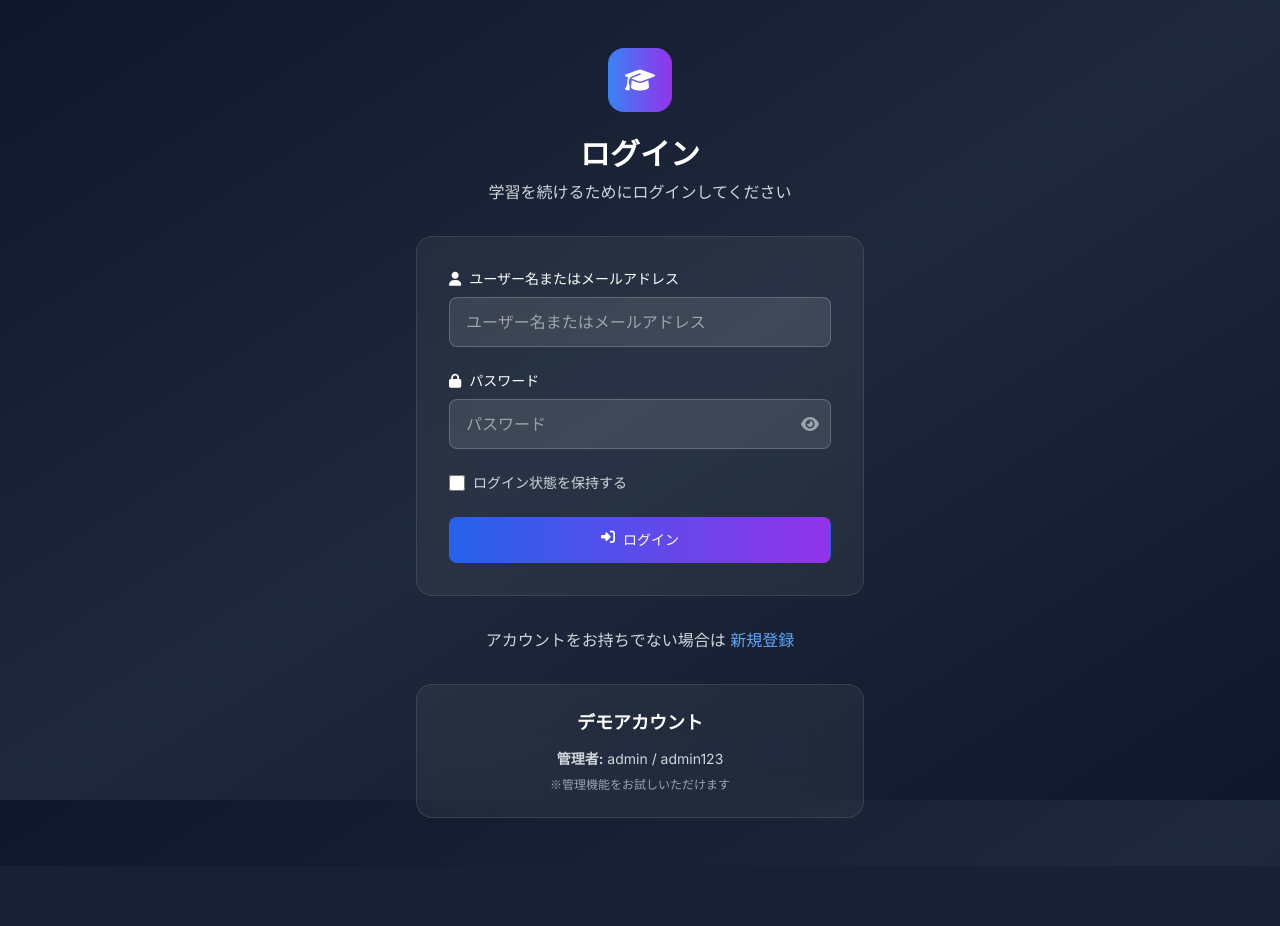
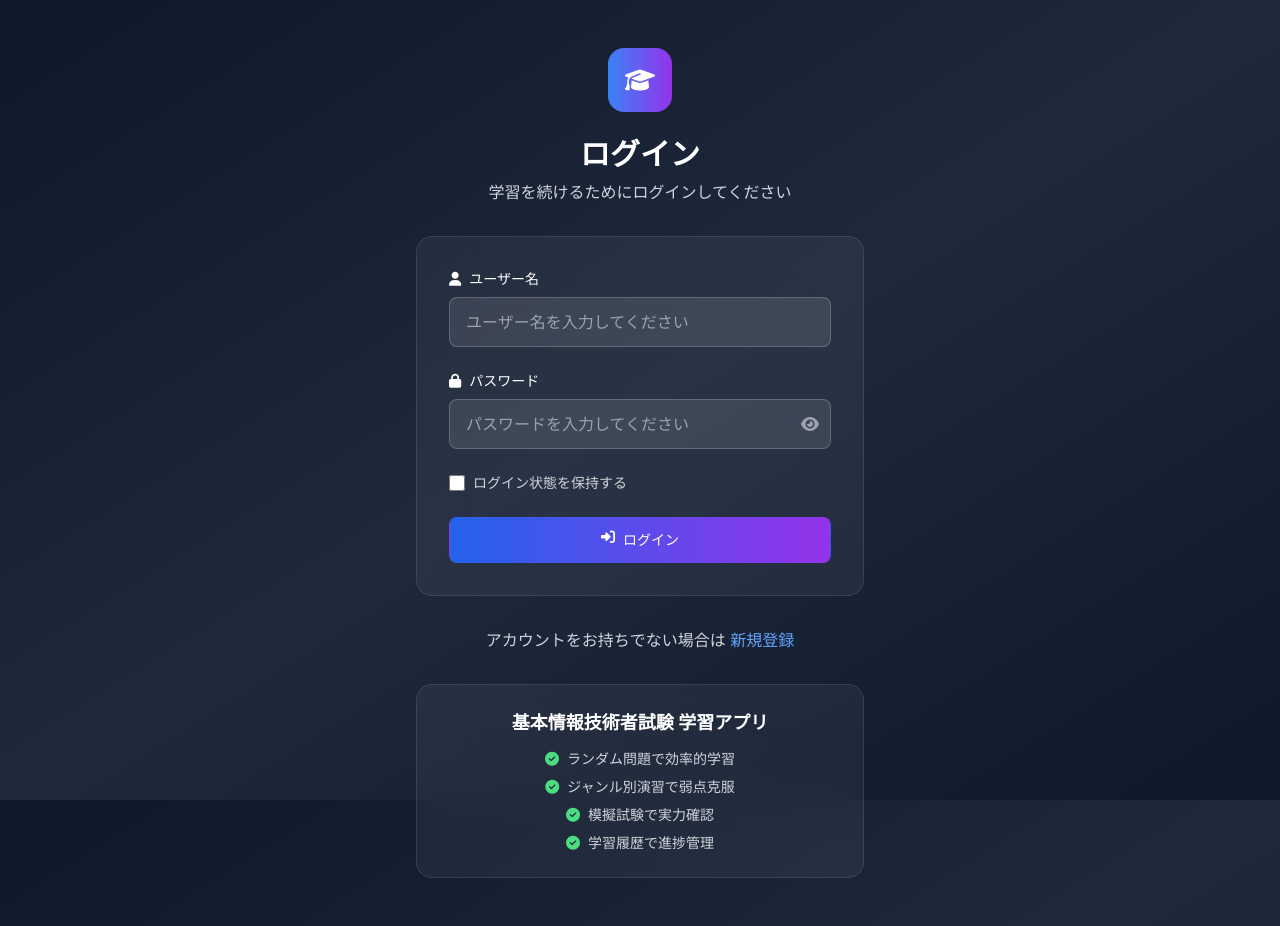
Before and after one commit to d01ki/FE-master, a Flask app: page /login in a window 1280 px wide. Before the commit the page ends 818 px from the top, so only its background shows below. Run offline with Flask 3, Linux system fonts and the light colour scheme; some libraries are stand-ins or nearby versions.

Commit message:
login.html修正: セキュリティ強化・デモアカウント情報削除

```diff
--- a/templates/auth/login.html
+++ b/templates/auth/login.html
@@ -58,11 +58,11 @@
             <form class="space-y-6 bg-white/5 backdrop-blur-xl border border-white/10 rounded-2xl p-8" method="POST">
                 <div>
                     <label for="username" class="block text-sm font-medium text-white mb-2">
-                        <i class="fas fa-user mr-2"></i>ユーザー名またはメールアドレス
+                        <i class="fas fa-user mr-2"></i>ユーザー名
                     </label>
                     <input id="username" name="username" type="text" required
                            class="w-full px-4 py-3 bg-white/10 border border-white/20 rounded-lg text-white placeholder-gray-400 focus:outline-none focus:ring-2 focus:ring-blue-500 focus:border-transparent transition-all duration-200"
-                           placeholder="ユーザー名またはメールアドレス">
+                           placeholder="ユーザー名を入力してください">
                 </div>
 
                 <div>
@@ -72,7 +72,7 @@
                     <div class="relative">
                         <input id="password" name="password" type="password" required
                                class="w-full px-4 py-3 bg-white/10 border border-white/20 rounded-lg text-white placeholder-gray-400 focus:outline-none focus:ring-2 focus:ring-blue-500 focus:border-transparent transition-all duration-200"
-                               placeholder="パスワード">
+                               placeholder="パスワードを入力してください">
                         <button type="button" onclick="togglePassword()" class="absolute right-3 top-1/2 transform -translate-y-1/2 text-gray-400 hover:text-white transition-colors">
                             <i id="password-icon" class="fas fa-eye"></i>
                         </button>
@@ -104,12 +104,14 @@
                 </p>
             </div>
 
-            <!-- Demo Account Info -->
+            <!-- App Info -->
             <div class="text-center bg-white/5 backdrop-blur-xl border border-white/10 rounded-2xl p-6">
-                <h3 class="text-lg font-semibold text-white mb-3">デモアカウント</h3>
+                <h3 class="text-lg font-semibold text-white mb-3">基本情報技術者試験 学習アプリ</h3>
                 <div class="space-y-2 text-sm text-gray-300">
-                    <p><strong>管理者:</strong> admin / admin123</p>
-                    <p class="text-xs text-gray-400">※管理機能をお試しいただけます</p>
+                    <p><i class="fas fa-check-circle text-green-400 mr-2"></i>ランダム問題で効率的学習</p>
+                    <p><i class="fas fa-check-circle text-green-400 mr-2"></i>ジャンル別演習で弱点克服</p>
+                    <p><i class="fas fa-check-circle text-green-400 mr-2"></i>模擬試験で実力確認</p>
+                    <p><i class="fas fa-check-circle text-green-400 mr-2"></i>学習履歴で進捗管理</p>
                 </div>
             </div>
         </div>
```
